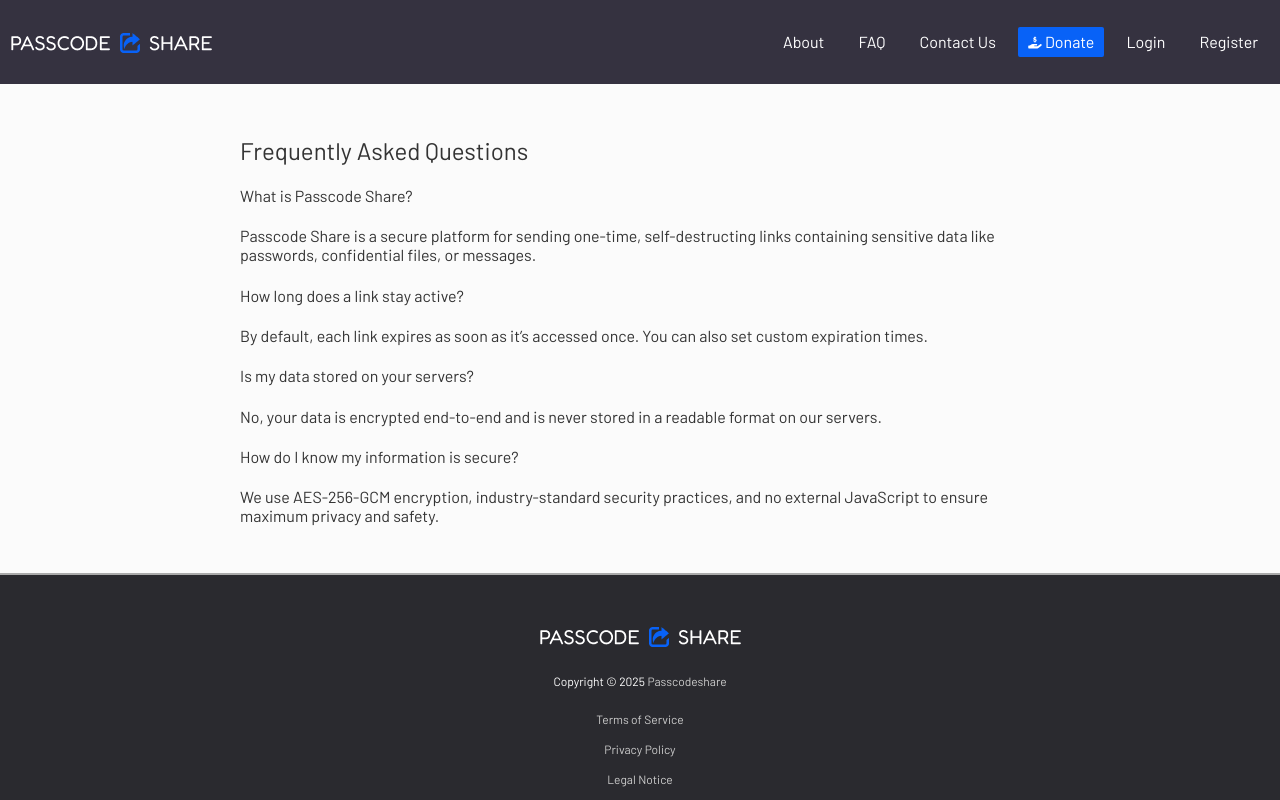
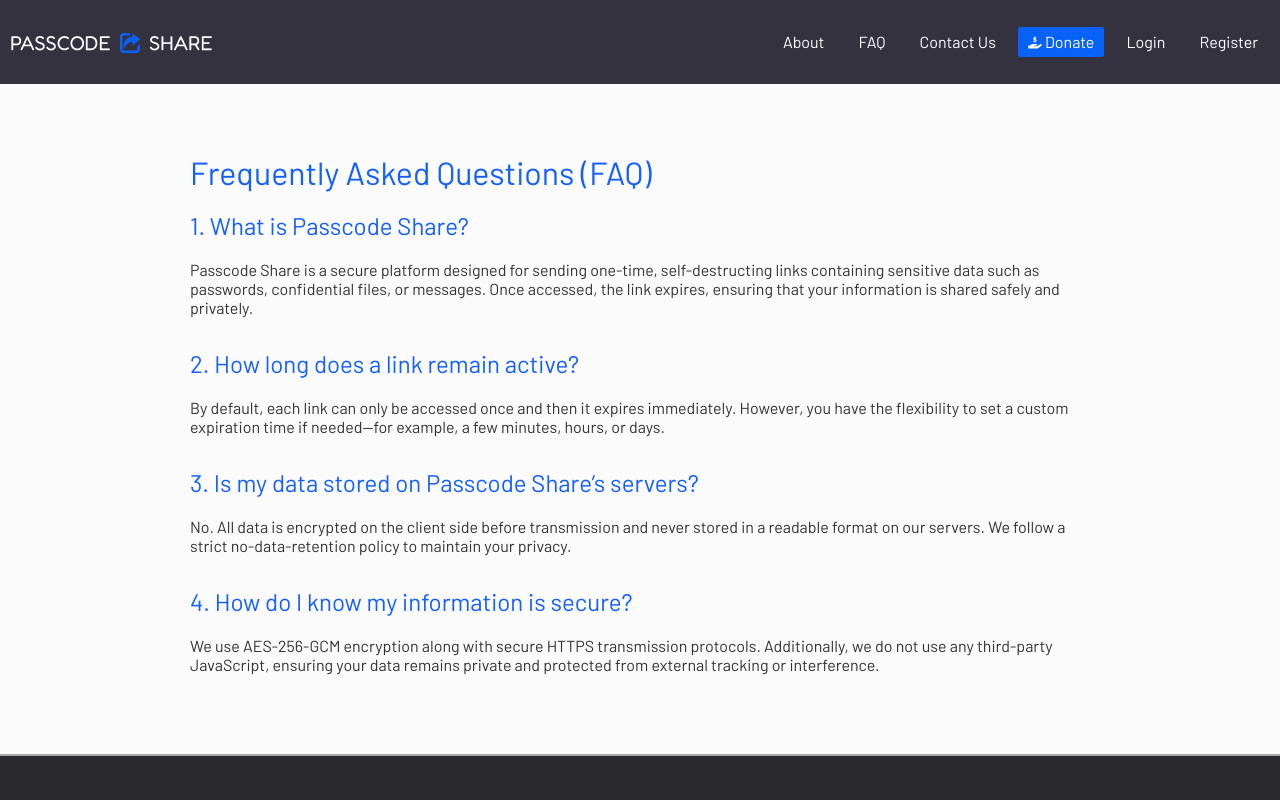
Before and after one commit to sumitwebnotics/passcodeshare, a React (Create React App) app: page /faq in a window 1280 px wide. Shown: the top 800 px of the page. Built offline with nearby package versions, Linux system fonts and the light colour scheme.

Commit message:
Update home page container

```diff
--- a/src/Contact.js
+++ b/src/Contact.js
@@ -47,7 +47,7 @@
   return (
     <div style={{ fontFamily: 'Arial, sans-serif', color: '#333' }}>
       <Header />
-      <div style={{ padding: '2rem', maxWidth: '600px', margin: '0 auto', boxShadow: '0px 4px 6px rgba(0, 0, 0, 0.1)', borderRadius: '8px' }}>
+      <div style={{ padding: '2rem', maxWidth: '600px', margin: '35px auto', boxShadow: '0px 4px 6px rgba(0, 0, 0, 0.1)', borderRadius: '8px' }}>
         <h2 style={{ textAlign: 'center' }}>Contact Us</h2>
         <p style={{ textAlign: 'center' }}>
           We’re here to help. Whether you have a question about our service, need support, or want to provide feedback, don’t hesitate to reach out.
--- a/src/Faq.js
+++ b/src/Faq.js
@@ -6,22 +6,30 @@
   return (
     <div style={{ fontFamily: 'Arial, sans-serif', color: '#333' }}>
       <Header />
-      <div style={{ padding: '2rem', maxWidth: '800px', margin: '0 auto' }}>
-        <h2>Frequently Asked Questions</h2>
-        <div>
-          <h4>What is Passcode Share?</h4>
-          <p>Passcode Share is a secure platform for sending one-time, self-destructing links containing sensitive data like passwords, confidential files, or messages.</p>
+      <div style={{ padding: '3rem', maxWidth: '900px', margin: '0 auto', fontFamily: 'Arial, sans-serif', color: '#333' }}>
+  <h1 style={{ color: '#145fff', marginBottom: '1rem' }}>Frequently Asked Questions (FAQ)</h1>
 
-          <h4>How long does a link stay active?</h4>
-          <p>By default, each link expires as soon as it’s accessed once. You can also set custom expiration times.</p>
+  <section style={{ marginBottom: '2rem' }}>
+    <h2 style={{ color: '#145fff' }}>1. What is Passcode Share?</h2>
+    <p>Passcode Share is a secure platform designed for sending one-time, self-destructing links containing sensitive data such as passwords, confidential files, or messages. Once accessed, the link expires, ensuring that your information is shared safely and privately.</p>
+  </section>
 
-          <h4>Is my data stored on your servers?</h4>
-          <p>No, your data is encrypted end-to-end and is never stored in a readable format on our servers.</p>
+  <section style={{ marginBottom: '2rem' }}>
+    <h2 style={{ color: '#145fff' }}>2. How long does a link remain active?</h2>
+    <p>By default, each link can only be accessed once and then it expires immediately. However, you have the flexibility to set a custom expiration time if needed—for example, a few minutes, hours, or days.</p>
+  </section>
 
-          <h4>How do I know my information is secure?</h4>
-          <p>We use AES-256-GCM encryption, industry-standard security practices, and no external JavaScript to ensure maximum privacy and safety.</p>
-        </div>
-      </div>
+  <section style={{ marginBottom: '2rem' }}>
+    <h2 style={{ color: '#145fff' }}>3. Is my data stored on Passcode Share’s servers?</h2>
+    <p>No. All data is encrypted on the client side before transmission and never stored in a readable format on our servers. We follow a strict no-data-retention policy to maintain your privacy.</p>
+  </section>
+
+  <section style={{ marginBottom: '2rem' }}>
+    <h2 style={{ color: '#145fff' }}>4. How do I know my information is secure?</h2>
+    <p>We use AES-256-GCM encryption along with secure HTTPS transmission protocols. Additionally, we do not use any third-party JavaScript, ensuring your data remains private and protected from external tracking or interference.</p>
+  </section>
+</div>
+
       <Footer />
     </div>
   );
--- a/src/Home.js
+++ b/src/Home.js
@@ -273,8 +273,11 @@
               Trusted by leading brands including Monday.com, ThermaTru Doors, BioNTech, and FocusIT.</p>
             </div>
           </div>
-          <LogoCarousel />
-          <p className='note-text'>Trusted by top brands for secure one-time link solutions.</p>
+
+        </div>
+        <div className='container-large'>
+        <LogoCarousel />
+        <p className='note-text'>Trusted by top brands for secure one-time link solutions.</p>
         </div>
       </section>
 
--- a/src/LoginPage.js
+++ b/src/LoginPage.js
@@ -115,6 +115,7 @@
     fontSize: '1rem',
     marginBottom: '8px',
     color: '#0862F7',
+    textAlign:'left'
   },
   input: {
     width: '100%',
```
Also changed, not shown: 2 other files (tests, documents, lock files or other folders).
